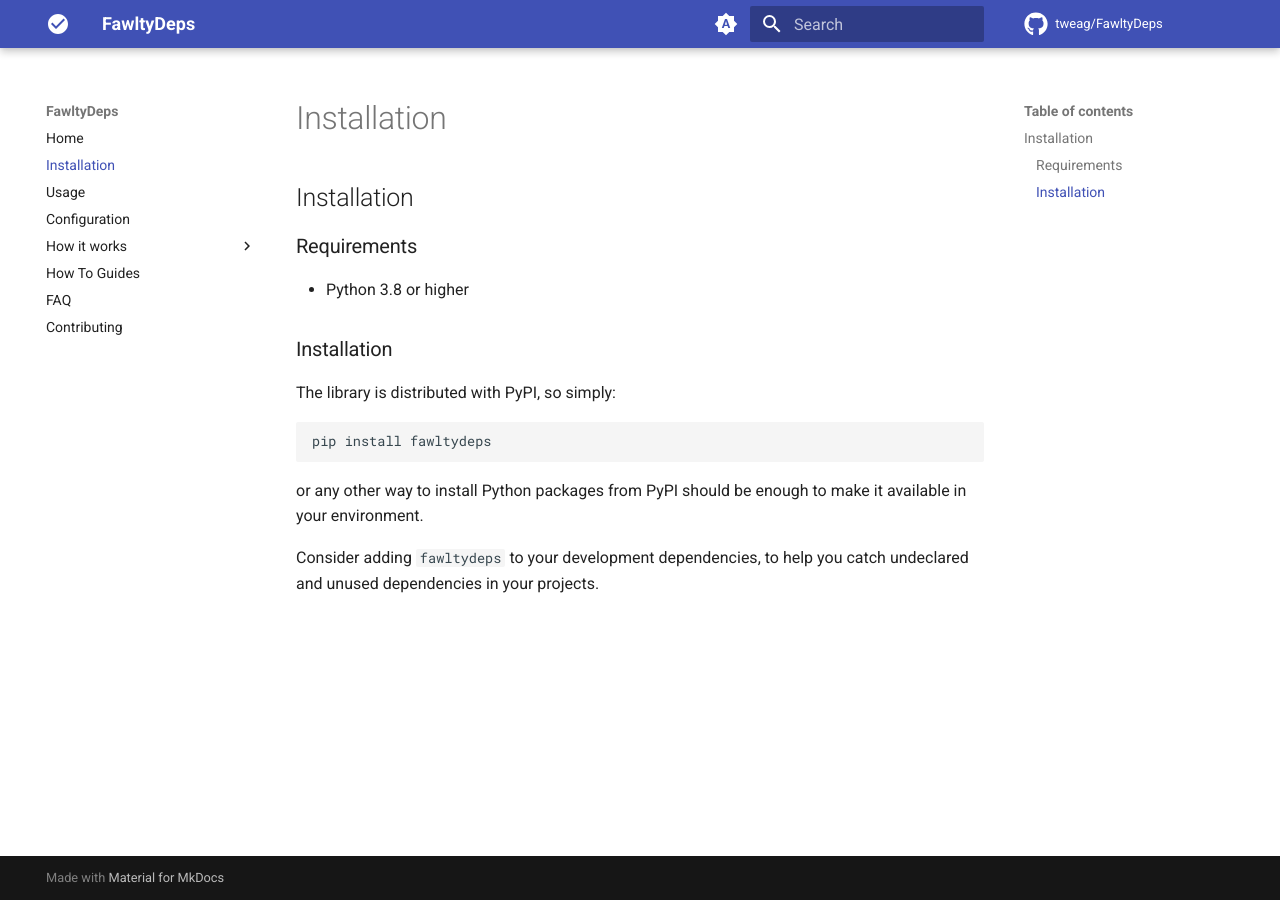
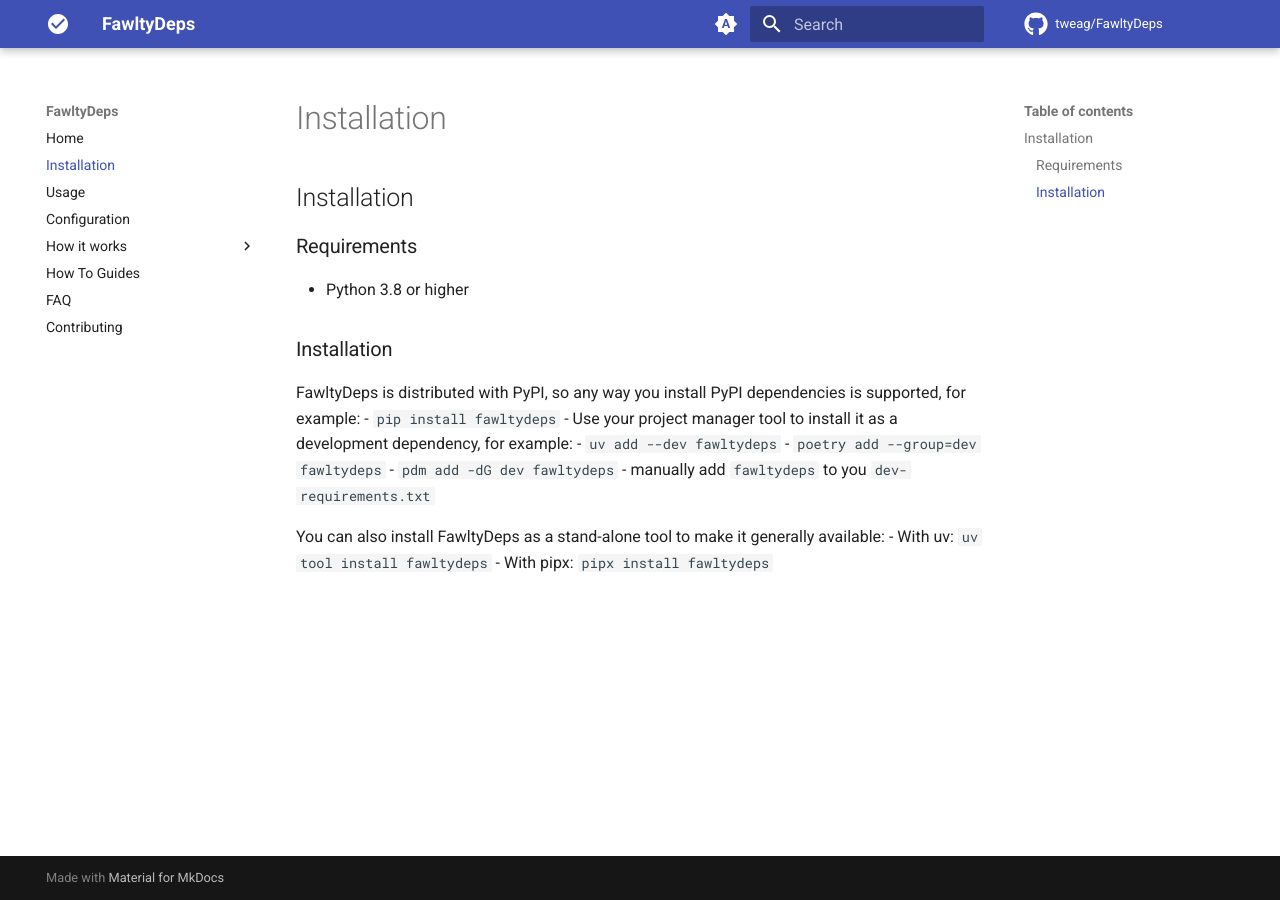
Before and after one commit to tweag/FawltyDeps, an MkDocs documentation site: the page built from docs/installation.md, in a window 1280 px wide. Built offline with MkDocs 1.6.1 and Material for MkDocs 9.7.7, drawn with Linux system fonts in a browser that asks for light colours; comment, search, counter and statistics services are not loaded.

Commit message:
Update docs/installation.md
Co-authored-by: Johan Herland <johan.herland@tweag.io>

````diff
--- a/docs/installation.md
+++ b/docs/installation.md
@@ -6,12 +6,14 @@
 
 ### Installation
 
-The library is distributed with PyPI, so simply:
+FawltyDeps is distributed with PyPI, so any way you install PyPI dependencies is supported, for example:
+- `pip install fawltydeps`
+- Use your project manager tool to install it as a development dependency, for example:
+  - `uv add --dev fawltydeps`
+  - `poetry add --group=dev fawltydeps`
+  - `pdm add -dG dev fawltydeps`
+  - manually add `fawltydeps` to you `dev-requirements.txt`
 
-```sh
-pip install fawltydeps
-```
-
-or any other way to install Python packages from PyPI should be enough to make it available in your environment.
-
-Consider adding `fawltydeps` to your development dependencies, to help you catch undeclared and unused dependencies in your projects.
+You can also install FawltyDeps as a stand-alone tool to make it generally available:
+- With uv: `uv tool install fawltydeps`
+- With pipx: `pipx install fawltydeps`
````
